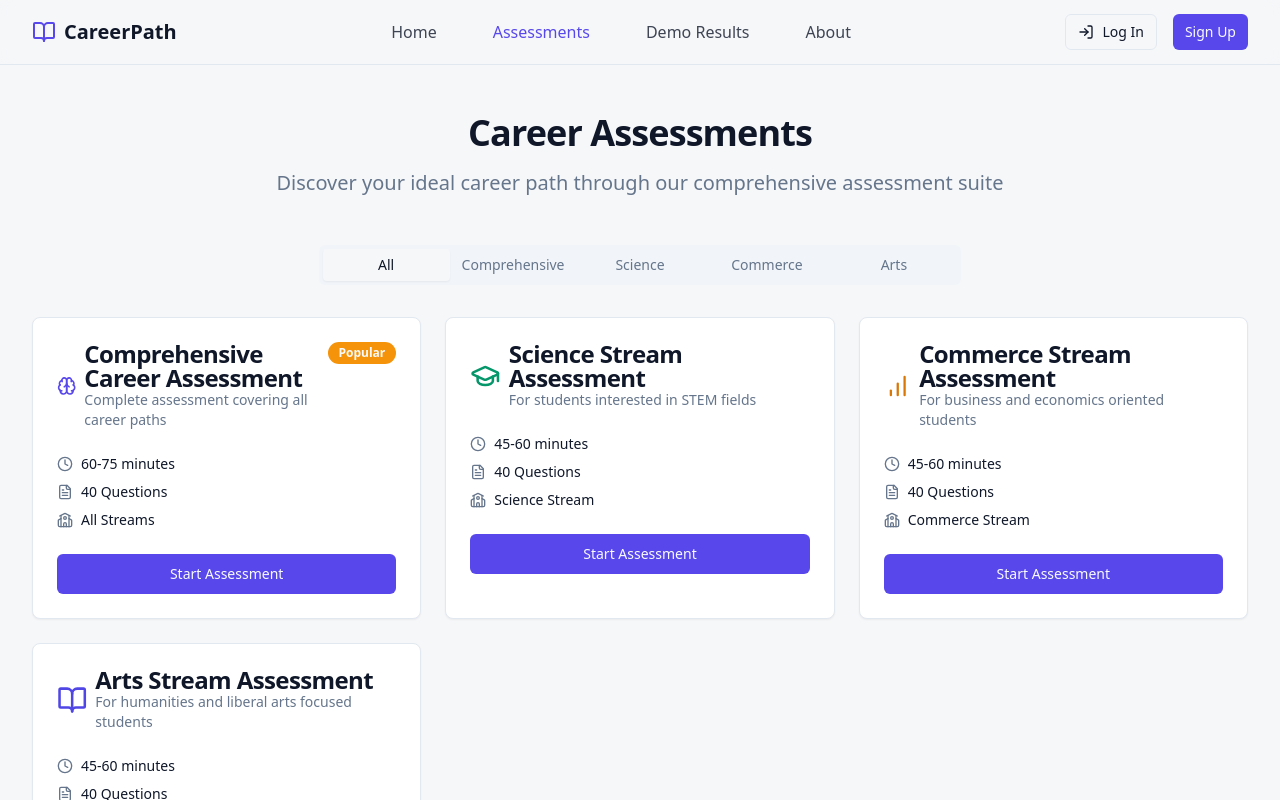
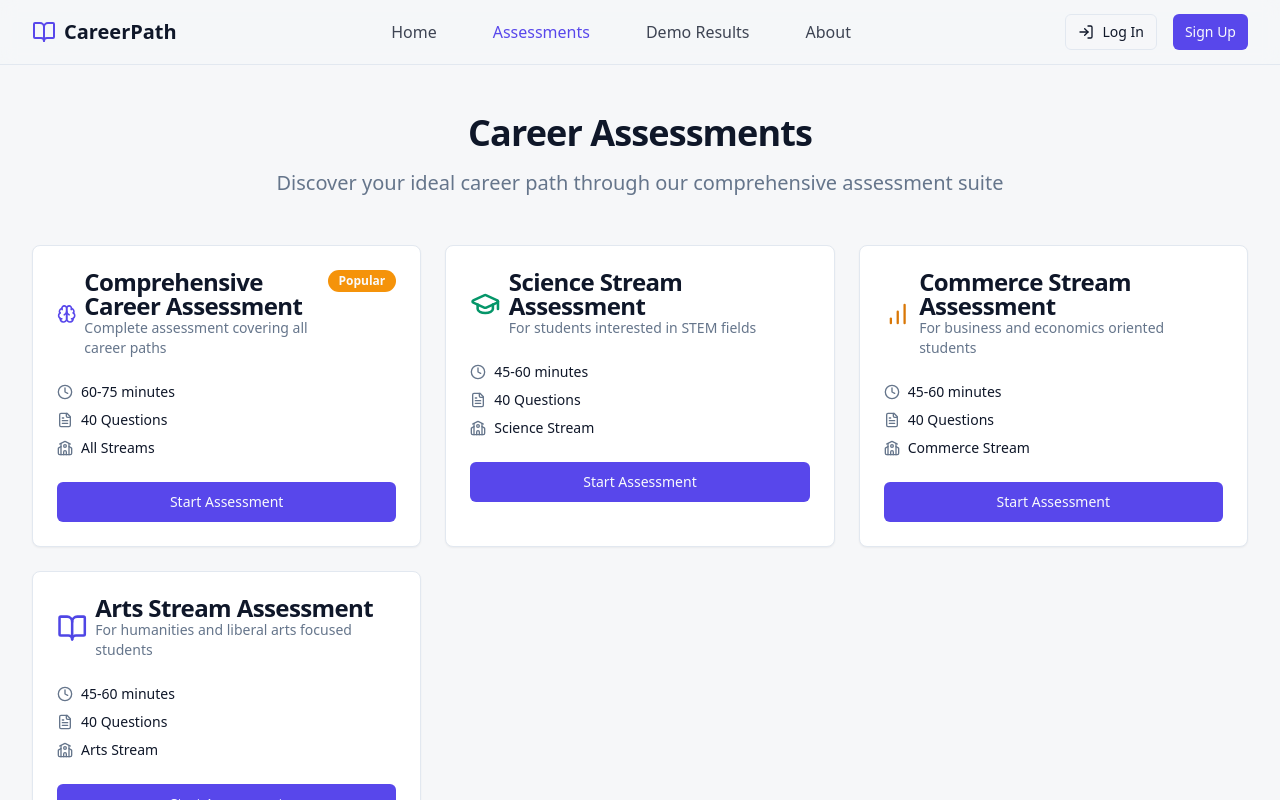
Before and after one commit to rohit2345-cmd/vidya-career-compass-86, a React (Vite) app: page /assessments in a window 1280 px wide. Shown: the top 800 px of the page. Built offline with nearby package versions, Linux system fonts and the light colour scheme.

Commit message:
Remove assessment type buttons
The assessment type buttons are no longer needed on the assessments page.

```diff
--- a/src/pages/Assessments.tsx
+++ b/src/pages/Assessments.tsx
@@ -1,3 +1,4 @@
+
 import React from "react";
 import { Link } from "react-router-dom";
 import { Button } from "@/components/ui/button";
@@ -19,7 +20,6 @@ import {
   School,
 } from "lucide-react";
 import { Badge } from "@/components/ui/badge";
-import { Tabs, TabsContent, TabsList, TabsTrigger } from "@/components/ui/tabs";
 
 // Import assessment data to get metrics
 import scienceQuestions from "../questions/scienceQuestions.json";
@@ -103,18 +103,6 @@ const Assessments = () => {
         </p>
       </div>
 
-      <Tabs defaultValue="all" className="w-full">
-        <div className="flex justify-center mb-8">
-          <TabsList className="grid grid-cols-2 md:grid-cols-5 w-full md:w-auto">
-            <TabsTrigger value="all">All</TabsTrigger>
-            <TabsTrigger value="comprehensive">Comprehensive</TabsTrigger>
-            <TabsTrigger value="science">Science</TabsTrigger>
-            <TabsTrigger value="commerce">Commerce</TabsTrigger>
-            <TabsTrigger value="arts">Arts</TabsTrigger>
-          </TabsList>
-        </div>
-
-        <TabsContent value="all">
       <div className="grid grid-cols-1 md:grid-cols-2 lg:grid-cols-3 gap-6">
         <AssessmentCard
           title="Comprehensive Career Assessment"
@@ -154,65 +142,6 @@ const Assessments = () => {
           category="Arts Stream"
         />
       </div>
-        </TabsContent>
-
-        <TabsContent value="comprehensive">
-          <div className="grid grid-cols-1 md:grid-cols-2 lg:grid-cols-3 gap-6">
-            <AssessmentCard
-              title="Comprehensive Career Assessment"
-              description="Complete assessment covering all career paths"
-              icon={<Brain className="h-8 w-8 text-primary" />}
-              duration="60-75 minutes"
-              questions={commonCount}
-              path="/assessment/comprehensive"
-              category="All Streams"
-              popular={true}
-            />
-          </div>
-        </TabsContent>
-
-        <TabsContent value="science">
-          <div className="grid grid-cols-1 md:grid-cols-2 lg:grid-cols-3 gap-6">
-            <AssessmentCard
-              title="Science Stream Assessment"
-              description="For students interested in STEM fields"
-              icon={<GraduationCap className="h-8 w-8 text-emerald-600" />}
-              duration="45-60 minutes"
-              questions={scienceCount}
-              path="/assessment/science"
-              category="Science Stream"
-            />
-          </div>
-        </TabsContent>
-
-        <TabsContent value="commerce">
-          <div className="grid grid-cols-1 md:grid-cols-2 lg:grid-cols-3 gap-6">
-            <AssessmentCard
-              title="Commerce Stream Assessment"
-              description="For business and economics oriented students"
-              icon={<BarChart className="h-8 w-8 text-amber-600" />}
-              duration="45-60 minutes"
-              questions={commerceCount}
-              path="/assessment/commerce"
-              category="Commerce Stream"
-            />
-          </div>
-        </TabsContent>
-
-        <TabsContent value="arts">
-          <div className="grid grid-cols-1 md:grid-cols-2 lg:grid-cols-3 gap-6">
-            <AssessmentCard
-              title="Arts Stream Assessment"
-              description="For humanities and liberal arts focused students"
-              icon={<BookOpen className="h-8 w-8 text-indigo-600" />}
-              duration="45-60 minutes"
-              questions={artsCount}
-              path="/assessment/arts"
-              category="Arts Stream"
-            />
-          </div>
-        </TabsContent>
-      </Tabs>
     </div>
   );
 };
```
Lines whose indentation alone changed are shown as unchanged.
